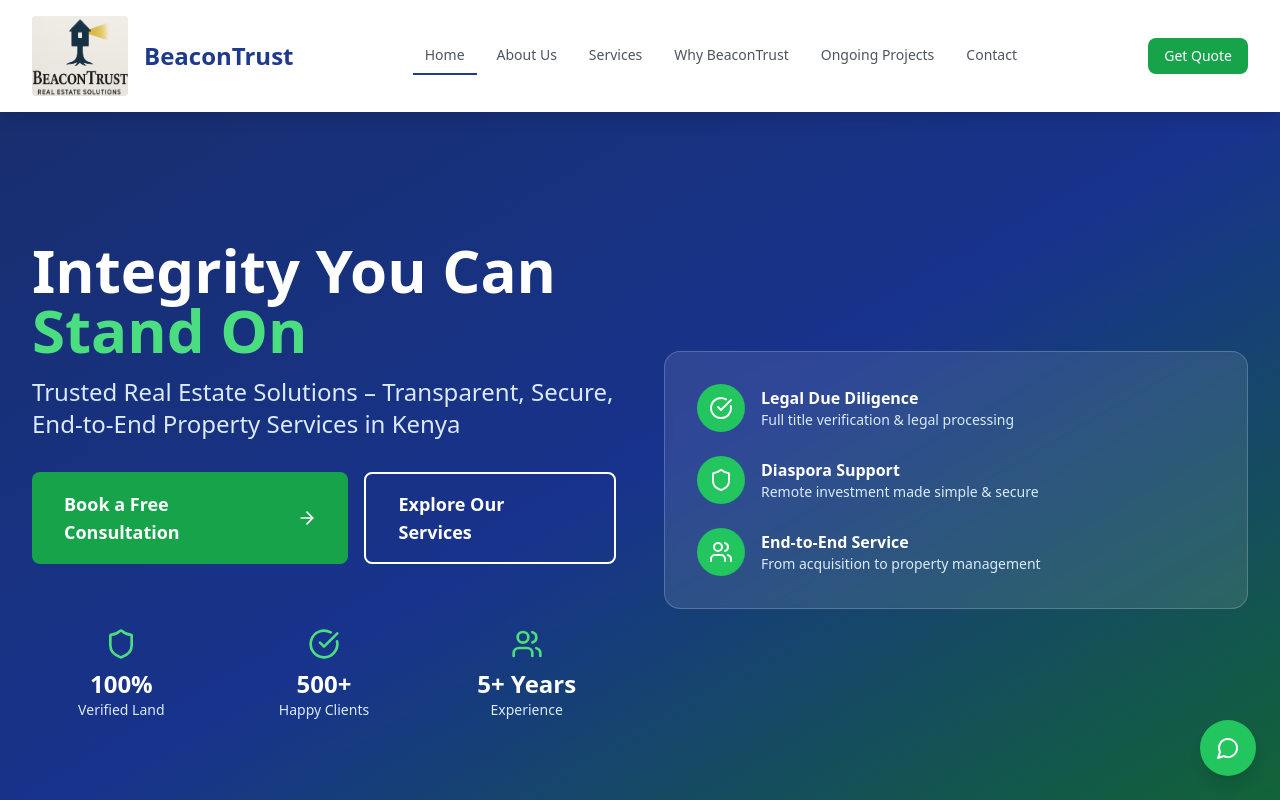
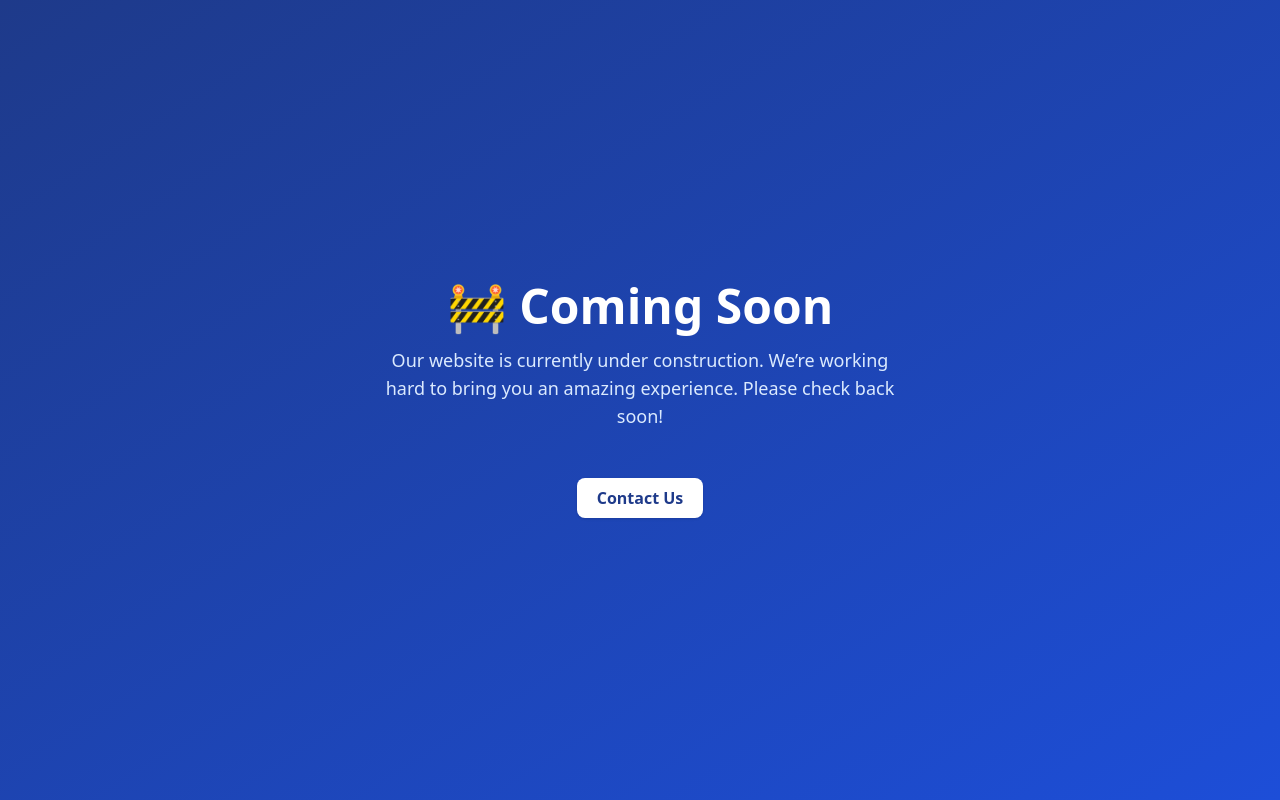
Before and after one commit to yahyafishbone/beacon-trust-web, a React (Vite) app: page / in a window 1280 px wide. Shown: the top 800 px of the page. Built offline with nearby package versions, Linux system fonts and the light colour scheme.

Commit message:
coming soon page created

```diff
--- a/src/App.tsx
+++ b/src/App.tsx
@@ -1,49 +1,24 @@
-import { Toaster } from "./components/ui/toaster";
-import { Toaster as Sonner } from "./components/ui/sonner";
-import { TooltipProvider } from "./components/ui/tooltip";
-import { QueryClient, QueryClientProvider } from "@tanstack/react-query";
-import { BrowserRouter, Routes, Route } from "react-router-dom";
-import Index from "./pages/Index";
-import About from "./pages/About";
-import Services from "./pages/Services";
-import WhyBeaconTrust from "./pages/WhyBeaconTrust";
-// import ClientSegments from "./pages/ClientSegments";
-// import Blog from "./pages/Blog";
-// import BlogDetail from "./pages/BlogDetail";
-import Contact from "./pages/Contact";
-import Quote from "./pages/Quote";
-import OngoingProjects from "./pages/OngoingProjects";
-import PropertyDetail from "./pages/PropertyDetail";
-import NotFound from "./pages/NotFound";
-import WhatsAppFloat from "./components/WhatsAppFloat";
+import React from "react";
 
-const queryClient = new QueryClient();
+const App: React.FC = () => {
+  return (
+    <div className="min-h-screen flex flex-col items-center justify-center bg-gradient-to-br from-blue-900 to-blue-700 text-white text-center p-6">
+      <h1 className="text-5xl font-extrabold mb-4">🚧 Coming Soon</h1>
+      <p className="text-lg text-blue-100 max-w-lg mb-8">
+        Our website is currently under construction. We’re working hard to bring
+        you an amazing experience. Please check back soon!
+      </p>
 
-const App = () => (
-  <QueryClientProvider client={queryClient}>
-    <TooltipProvider>
-      <Toaster />
-      <Sonner />
-      <BrowserRouter>
-        <Routes>
-          <Route path="/" element={<Index />} />
-          <Route path="/about" element={<About />} />
-          <Route path="/services" element={<Services />} />
-          <Route path="/why-beacontrust" element={<WhyBeaconTrust />} />
-          {/* <Route path="/client-segments" element={<ClientSegments />} /> */}
-          {/* <Route path="/blog" element={<Blog />} /> */}
-          {/* <Route path="/blog/:slug" element={<BlogDetail />} /> */}
-          <Route path="/contact" element={<Contact />} />
-          <Route path="/quote" element={<Quote />} />
-          <Route path="/ongoing-projects" element={<OngoingProjects />} />
-          <Route path="/property/:id" element={<PropertyDetail />} />
-          {/* ADD ALL CUSTOM ROUTES ABOVE THE CATCH-ALL "*" ROUTE */}
-          <Route path="*" element={<NotFound />} />
-        </Routes>
-        <WhatsAppFloat />
-      </BrowserRouter>
-    </TooltipProvider>
-  </QueryClientProvider>
-);
+      <div className="mt-4 space-x-4">
+        <a
+          href="mailto:contact@beacontrust.co.ke"
+          className="inline-block bg-white text-blue-900 font-semibold px-5 py-2 rounded-lg shadow hover:bg-gray-100 transition"
+        >
+          Contact Us
+        </a>
+      </div>
+    </div>
+  );
+};
 
 export default App;
```
Also changed, not shown: public/backup/App.tsx (added, +43 -0 lines).
